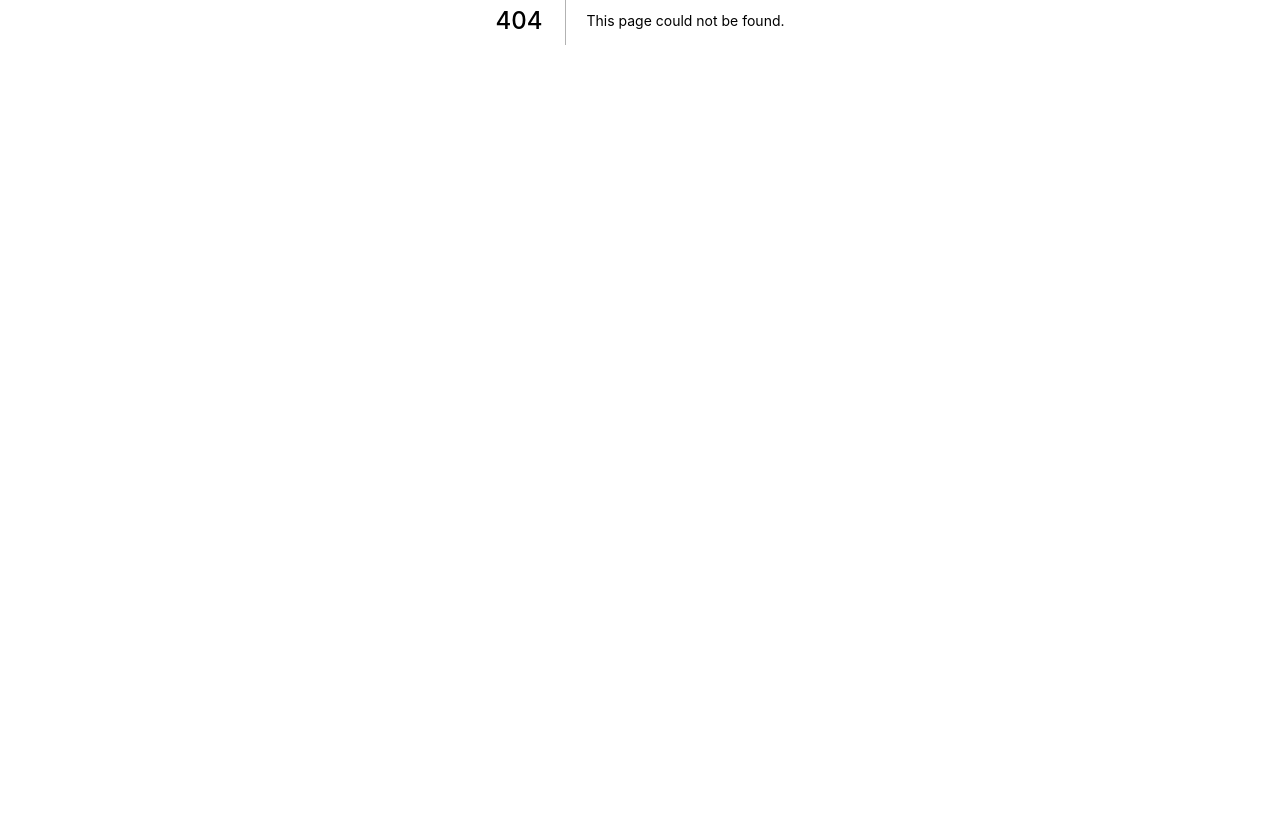
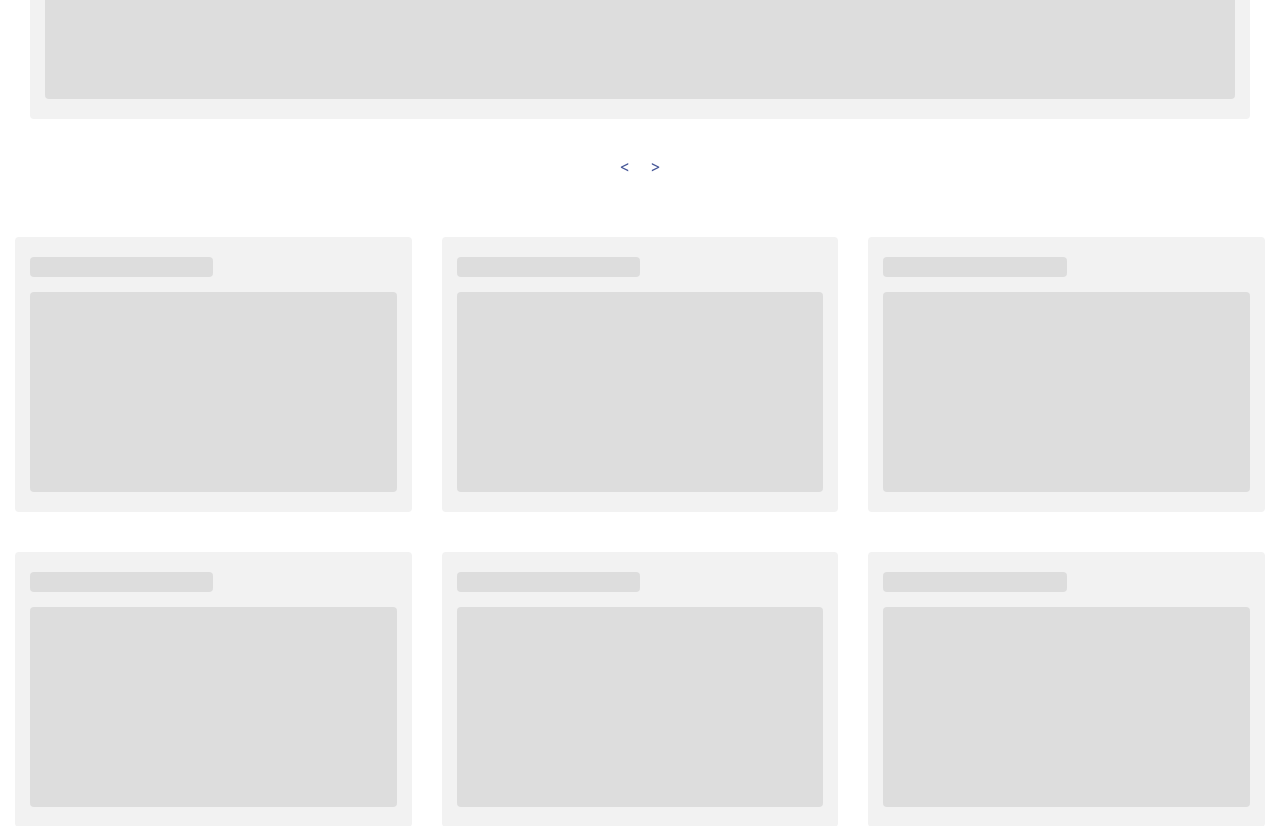
Before and after one commit to Theoccasionz/Frontend, a Next.js app: page /page2 in a window 1280 px wide. Before the commit this address had no page. Shown: the part 380-1206 px from the top of the page. Before the commit the page ends 800 px from the top, so only its background shows below. Built offline with nearby package versions, Linux system fonts and the light colour scheme.

Commit message:
feat: 2nd page boilerplate added
Also removed List component

Signed-off-by: k-kumar-01 <kushalkumargupta4@gmail.com>

```diff
--- /dev/null
+++ b/pages/page2.tsx
@@ -0,0 +1,27 @@
+import { FC } from 'react';
+import Row from 'react-bootstrap/Row';
+import Col from 'react-bootstrap/Col';
+
+import Carousel from '../components/Carousel';
+import Layout from '../components/Layout';
+import SkeletonCard from '../components/Skeleton/SkeletonCard';
+
+const Page: FC = () => {
+  const responsive = { 568: { items: 1 } };
+
+  return (
+    <Layout>
+      <h2 className="text-center">Halloween party- at your own risk</h2>
+      <Carousel responsive={responsive} />
+      <Row className="mt-4">
+        {[1, 2, 3, 4, 5, 6, 7].map(d => (
+          <Col key={d} lg={4} md={12} className="mx-auto">
+            <SkeletonCard heading={true} />
+          </Col>
+        ))}
+      </Row>
+    </Layout>
+  );
+};
+
+export default Page;
```
Also changed, not shown: components/List/index.tsx (deleted, +0 -23 lines).
